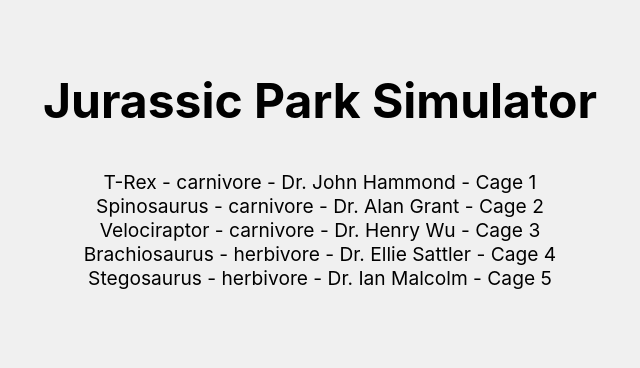
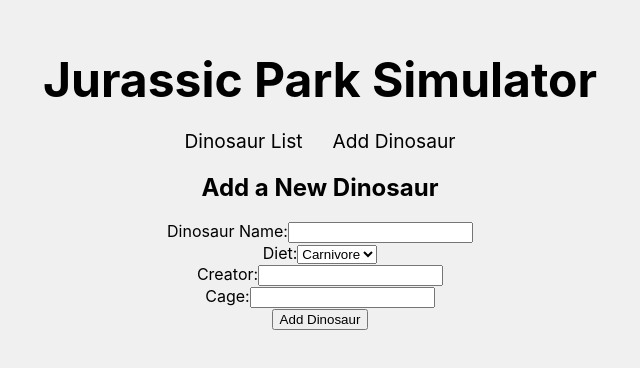
Before and after one commit to chanhochriskim/mern-project, a React (Create React App) app in the folder frontend/: page /add-dinosaur in a window 1280 px wide. Shown: the part 226-594 px from the top of the page, without its empty margins (320-960 px from the left). Built offline with nearby package versions, Linux system fonts and the light colour scheme.

Commit message:
woohoo add part works now

```diff
--- a/frontend/package.json
+++ b/frontend/package.json
@@ -10,6 +10,7 @@
     "axios": "^1.8.1",
     "react": "^19.0.0",
     "react-dom": "^19.0.0",
+    "react-router-dom": "^7.2.0",
     "react-scripts": "5.0.1",
     "web-vitals": "^2.1.4"
   },
--- /dev/null
+++ b/frontend/src/AddDinosaur.js
@@ -0,0 +1,78 @@
+import React, { useState } from 'react';
+import axios from 'axios';
+import { useNavigate } from 'react-router-dom'; // Import useNavigate
+
+function AddDinosaur() {
+  const [dinoName, setDinoName] = useState('');
+  const [diet, setDiet] = useState('');
+  const [creator, setCreator] = useState('');
+  const [cage, setCage] = useState('');
+  const navigate = useNavigate(); // Initialize navigate
+
+  const handleSubmit = (e) => {
+    e.preventDefault();
+
+    const newDinosaur = { dino_name: dinoName, diet, creator, cage };
+
+    // Send POST request to add dinosaur
+    axios
+      .post('http://localhost:5001/dinosaurs', newDinosaur)
+      .then((response) => {
+        alert('Dinosaur added successfully!');
+        navigate('/'); // Navigate to the Dinosaur List page
+      })
+      .catch((error) => {
+        console.error('There was an error adding the dinosaur:', error);
+      });
+  };
+
+  return (
+    <div>
+      <h2>Add a New Dinosaur</h2>
+      <form onSubmit={handleSubmit}>
+  <label>
+    Dinosaur Name:
+    <input
+      type="text"
+      value={dinoName}
+      onChange={(e) => setDinoName(e.target.value)}
+      required
+    />
+  </label>
+  <br />
+  <label>
+    Diet:
+    <select value={diet} onChange={(e) => setDiet(e.target.value)} required>
+      <option value="carnivore">Carnivore</option>
+      <option value="herbivore">Herbivore</option>
+    </select>
+  </label>
+  <br />
+  <label>
+    Creator:
+    <input
+      type="text"
+      value={creator}
+      onChange={(e) => setCreator(e.target.value)}
+      required
+    />
+  </label>
+  <br />
+  <label>
+    Cage:
+    <input
+      type="text"
+      value={cage}
+      onChange={(e) => setCage(e.target.value)}
+      required
+    />
+  </label>
+  <br />
+  <button type="submit">Add Dinosaur</button> {/* Ensure this is of type submit */}
+</form>
+
+    </div>
+  );
+}
+
+export default AddDinosaur;
--- a/frontend/src/App.js
+++ b/frontend/src/App.js
@@ -1,17 +1,24 @@
 import React from 'react';
+import { BrowserRouter as Router, Route, Routes, Link } from 'react-router-dom';
+import DinosaurList from './DinosaurList';
+import AddDinosaur from './AddDinosaur';  // Import the new component
 
 function App() {
   return (
-    <div style={styles.container}>
-      <h1 style={styles.header}>Jurassic Park Simulator</h1>
-      <ul style={styles.dinosaurList}>
-        <li>T-Rex - carnivore - Dr. John Hammond - Cage 1</li>
-        <li>Spinosaurus - carnivore - Dr. Alan Grant - Cage 2</li>
-        <li>Velociraptor - carnivore - Dr. Henry Wu - Cage 3</li>
-        <li>Brachiosaurus - herbivore - Dr. Ellie Sattler - Cage 4</li>
-        <li>Stegosaurus - herbivore - Dr. Ian Malcolm - Cage 5</li>
-      </ul>
-    </div>
+    <Router>
+      <div style={styles.container}>
+        <h1 style={styles.header}>Jurassic Park Simulator</h1>
+        {/* Navigation links */}
+        <nav>
+          <Link to="/" style={styles.navLink}>Dinosaur List</Link>
+          <Link to="/add-dinosaur" style={styles.navLink}>Add Dinosaur</Link>
+        </nav>
+        <Routes>
+          <Route exact path="/" element={<DinosaurList />} />
+          <Route path="/add-dinosaur" element={<AddDinosaur />} />
+        </Routes>
+      </div>
+    </Router>
   );
 }
 
@@ -21,18 +28,19 @@
     flexDirection: 'column',
     justifyContent: 'center',
     alignItems: 'center',
-    height: '100vh',  // full screen height
+    height: '100vh',
     textAlign: 'center',
-    backgroundColor: '#f0f0f0', // optional styling
+    backgroundColor: '#f0f0f0',
   },
   header: {
-    fontSize: '3rem',  // large header
+    fontSize: '3rem',
     marginBottom: '20px',
   },
-  dinosaurList: {
-    listStyleType: 'none',  // remove bullet points
-    padding: 0,
+  navLink: {
+    margin: '0 15px',
     fontSize: '1.2rem',
+    textDecoration: 'none',
+    color: 'black',
   },
 };
 
--- /dev/null
+++ b/frontend/src/DinosaurList.js
@@ -0,0 +1,34 @@
+import React, { useState, useEffect } from 'react';
+// using Axios to send a GET request to my backend API (which is running on localhost:5001/dinosaurs)
+import axios from 'axios';
+
+function DinosaurList() {
+  const [dinosaurs, setDinosaurs] = useState([]); // useState() --> to store the fetched data (dinosaurs)
+  // Fetch data from the backend (GET request)
+  // useEffect() --> to send the GET request when the component mounts
+  useEffect(() => {
+    // axios --> makes a GET request to localhost:5001/dinosaurs to fetch the list of dinosaurs from backend.
+    axios.get('http://localhost:5001/dinosaurs')
+      .then((response) => {
+        setDinosaurs(response.data);  // Update state with the fetched data
+      })
+      .catch((error) => {
+        console.error('Error fetching dinosaurs:', error);  // Handle error
+      });
+  }, []); // Empty dependency array ensures this runs once when the component mounts
+
+  return (
+    <div>
+      <h2>Dinosaurs List</h2>
+      <ul>
+        {dinosaurs.map((dino) => (
+          <li key={dino._id}>
+            {dino.dino_name} - {dino.diet} - {dino.creator} - {dino.cage}
+          </li>
+        ))}
+      </ul>
+    </div>
+  );
+}
+
+export default DinosaurList;
```
Also changed, not shown: 1 other file (tests, documents, lock files or other folders).
